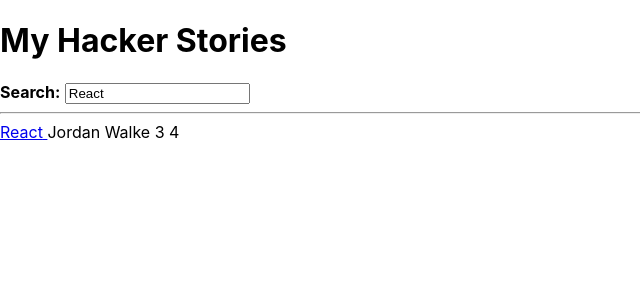
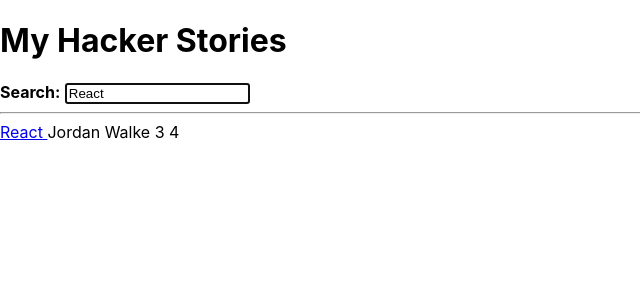
Before and after one commit to Drblessing/Road-to-React, a React (Create React App) app in the folder React-Fundamentals/my-react-app/: page / in a window 1280 px wide. Shown: the top 300 px of the page, without its empty margins (0-640 px from the left). Built offline with nearby package versions, Linux system fonts and the light colour scheme.

Commit message:
Imperative JS

```diff
--- a/React-Fundamentals/my-react-app/src/App.js
+++ b/React-Fundamentals/my-react-app/src/App.js
@@ -53,6 +53,7 @@ function App() {
       <InputWithLabel
         id="search"
         value={searchTerm}
+        isFocused
         onInputChange={handleSearch}
       >
         <strong>Search:</strong>
@@ -63,12 +64,33 @@ function App() {
   );
 }
 
-function InputWithLabel({ id, value, type = "text", onInputChange, children }) {
+function InputWithLabel({
+  id,
+  value,
+  type = "text",
+  onInputChange,
+  isFocused,
+  children,
+}) {
+  const inputRef = React.useRef();
+
+  React.useEffect(() => {
+    if (isFocused && inputRef.current) {
+      inputRef.current.focus();
+    }
+  }, [isFocused]);
   return (
     <>
       <label htmlFor={id}>{children}</label>
       &nbsp;
-      <input id={id} type={type} value={value} onChange={onInputChange} />
+      <input
+        ref={inputRef}
+        id={id}
+        type={type}
+        value={value}
+        autoFocus={isFocused}
+        onChange={onInputChange}
+      />
     </>
   );
 }
```
